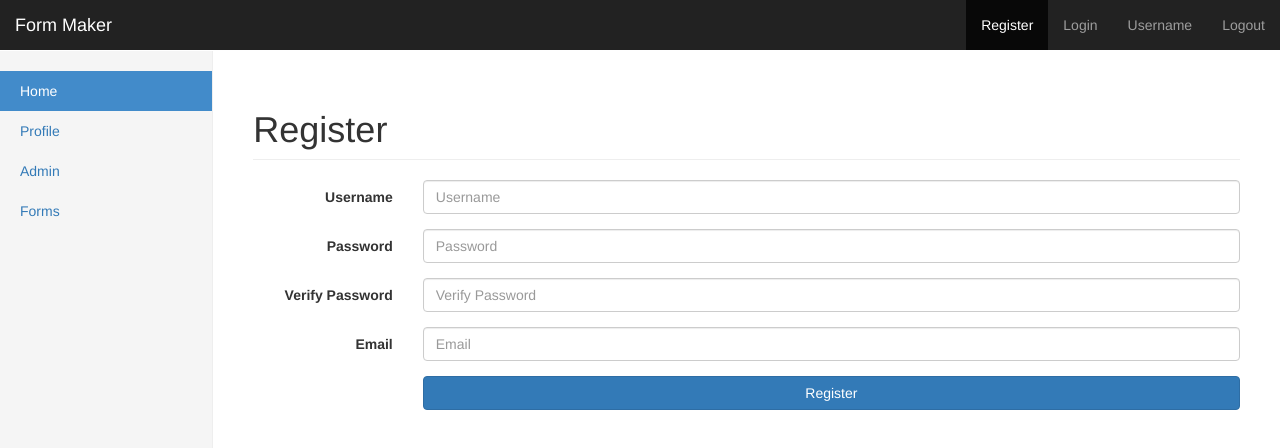
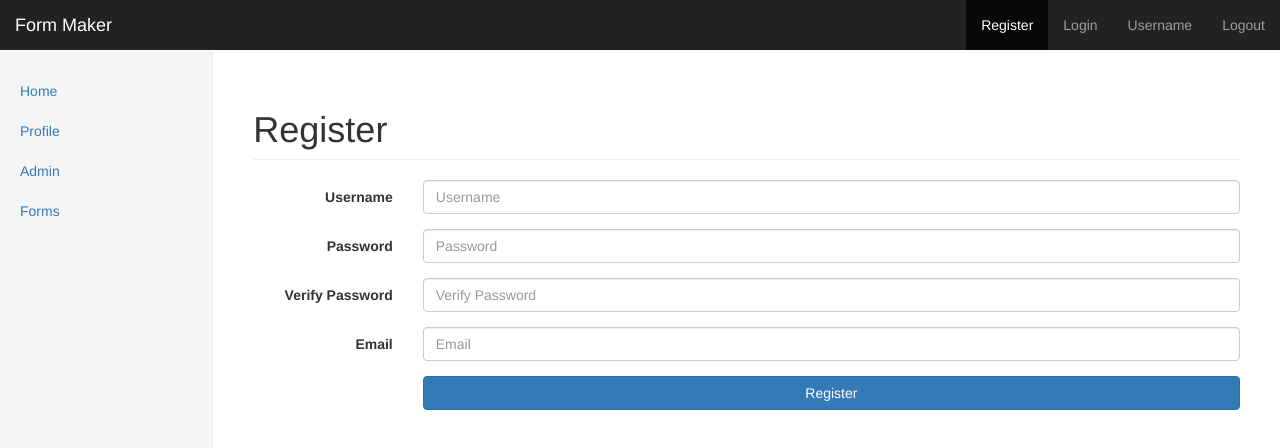
Before and after one commit to ravitejasomisetty/WebDevSpring2016, a website: page public/assignment/register.html in a window 1280 px wide. Drawn offline with nearby package versions, Linux system fonts and the light colour scheme.

Commit message:
Recommitting

```diff
--- a/public/assignment/register.html
+++ b/public/assignment/register.html
@@ -39,7 +39,7 @@
     <div class="row">
         <div class="col-sm-3 col-md-2 sidebar">
             <ul class="nav nav-sidebar">
-                <li class="active"><a href="home.html">Home <span class="sr-only">(current)</span></a></li>
+                <li><a href="home.html">Home <span class="sr-only">(current)</span></a></li>
                 <li><a href="#">Profile</a></li>
                 <li><a href="#">Admin</a></li>
                 <li><a href="#">Forms</a></li>
```
